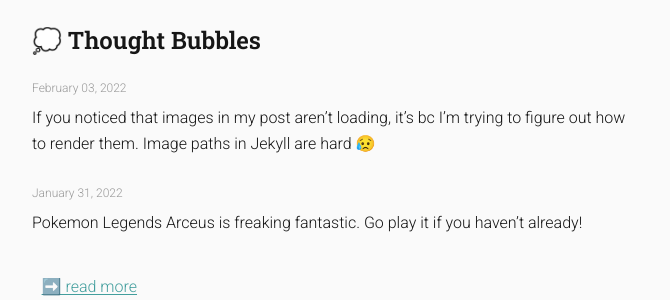
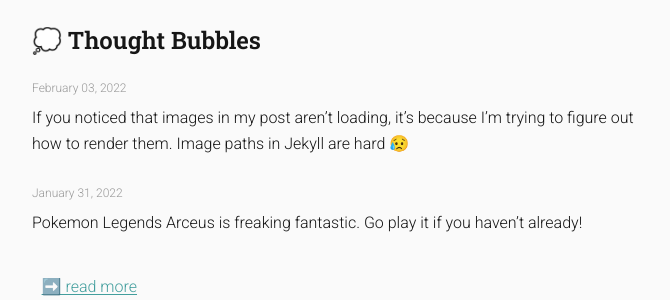
Before and after one commit to sgaya16/blog, a Jekyll site: the page built from index.html, in a window 1280 px wide. Shown: the part 1043-1343 px from the top of the page, without its empty margins (304-974 px from the left). Built offline with Jekyll 4.4.1, drawn with Linux system fonts in a browser that asks for light colours.

```diff
--- a/_data/thoughts.yml
+++ b/_data/thoughts.yml
@@ -1,5 +1,5 @@
 - date: 2022-02-03
-  content: If you noticed that images in my post aren't loading, it's bc I'm trying to figure out how to render them. Image paths in Jekyll are hard 😥
+  content: If you noticed that images in my post aren't loading, it's because I'm trying to figure out how to render them. Image paths in Jekyll are hard 😥
 
 - date: 2022-01-31
   content: Pokemon Legends Arceus is freaking fantastic. Go play it if you haven't already!
```
